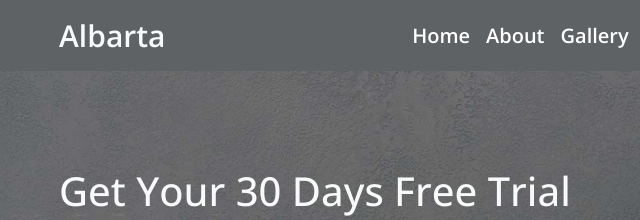
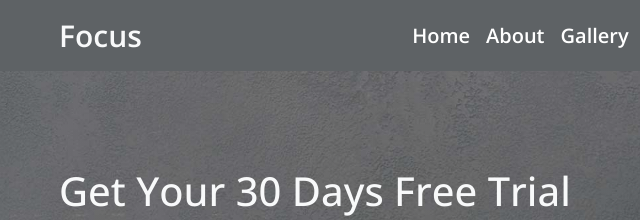
Before and after one commit to mdemong87/focus, a plain HTML site: page index.html in a window 1280 px wide. Shown: the top 220 px of the page, 23-663 px from the left. Drawn offline with nearby package versions, Linux system fonts and the light colour scheme; a web font is replaced by a local one.

Commit message:
initial commit

```diff
--- a/index.html
+++ b/index.html
@@ -33,7 +33,7 @@
     <header class="header">
         <nav class="navbar navbar-expand-lg  ">
             <div class="container">
-                <a class="navbar-brand text-light navBrand" href="#">Albarta</a>
+                <a class="navbar-brand text-light navBrand" href="#">Focus</a>
                 <button class="navbar-toggler toggoler" type="button" data-bs-toggle="collapse"
                     data-bs-target="#navbarSupportedContent" aria-controls="navbarSupportedContent"
                     aria-expanded="false" aria-label="Toggle navigation">
```
